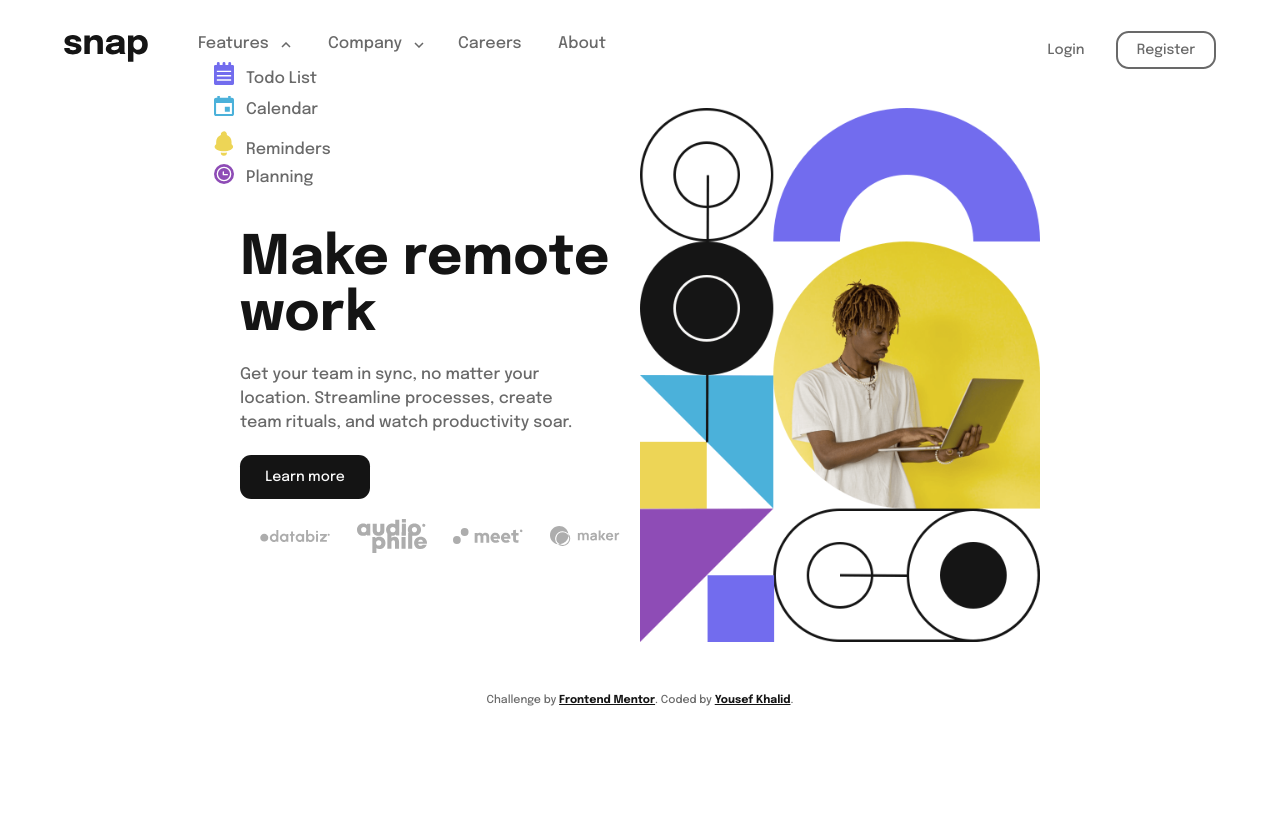
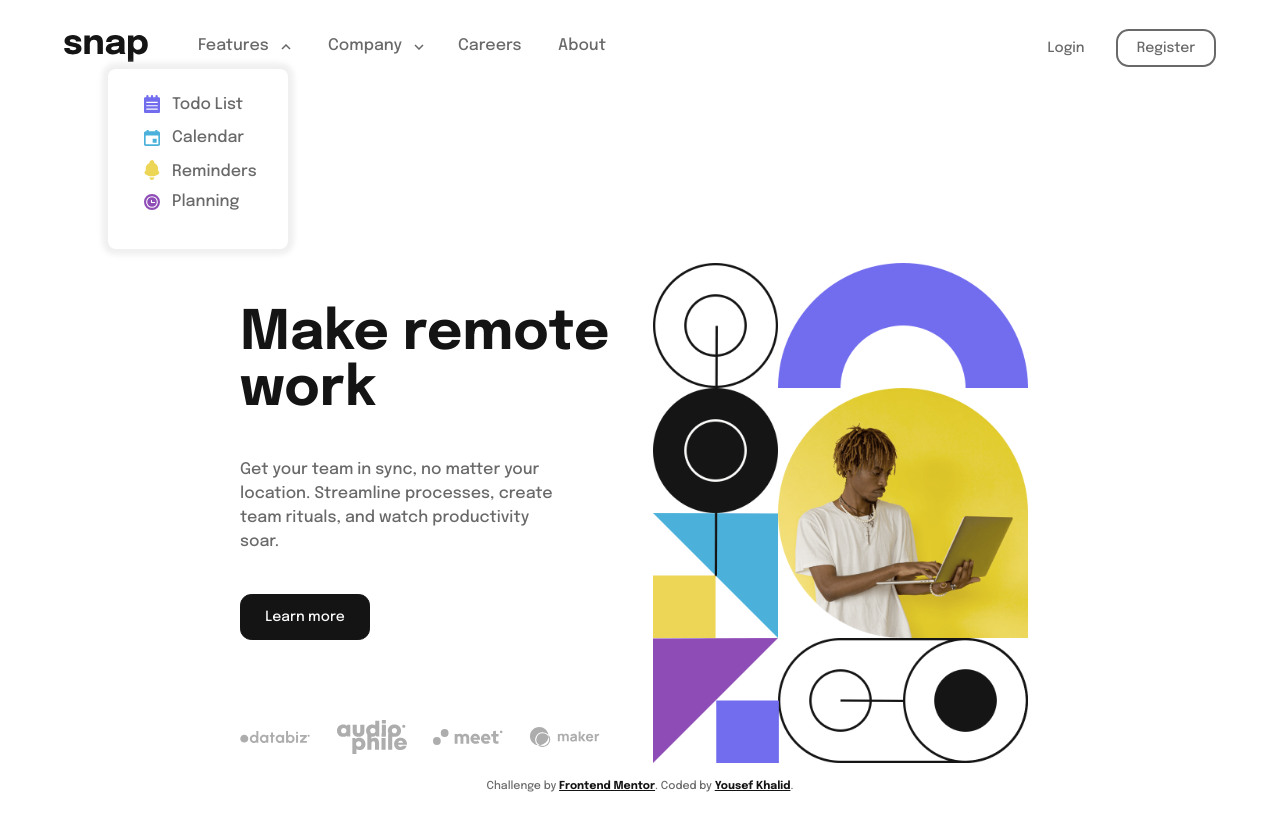
Before and after one commit to YousefKhalid-iq/intro-section-with-dropdown-navigation-main, a plain HTML site: page index.html in a window 1280 px wide. Both pictures are taken after a click on the link "Features". Before the commit the page ends 800 px from the top, so only its background shows below. Drawn offline with Linux system fonts and the light colour scheme.

Commit message:
Fifth Commit

```diff
--- a/index.html
+++ b/index.html
@@ -30,7 +30,7 @@
             <a id="features" href="#">Features<img class="arrow-icon" src="/images/icon-arrow-down.svg" alt="" role="presentation"></a>
             <ul class="features-list">
               <li><img class="side-icons" src="/images/icon-todo.svg" alt="" role="presentation"><a href="#">Todo List</a></li>
-              <li><img class="side-icons" src="/images/icon-calendar.svg" alt="" role="presentation"><a href="#">Calendar</a></li>
+              <li class="calender-item"><img class="side-icons" src="/images/icon-calendar.svg" alt="" role="presentation"><a href="#">Calendar</a></li>
               <li><img class="side-icons" src="/images/icon-reminders.svg" alt="" role="presentation"><a href="#">Reminders</a></li>
               <li><img class="side-icons" src="/images/icon-planning.svg" alt="" role="presentation"><a href="#">Planning</a></li>
             </ul>
--- a/style/main.scss
+++ b/style/main.scss
@@ -24,6 +24,7 @@ $full-dark: rgba(50, 50, 50, 0.50);
 body {
   font-family: "Epilogue", sans-serif;
   padding-top: 25px;
+
 }
 
 .dark-cont {
@@ -157,6 +158,10 @@ ul {
   height: 28px;
 }
 
+.features-list .calender-item {
+  margin: 6px 6px 3px 6px;
+}
+
 .side-icons {
   margin-right: 12px;
   margin-bottom: -2px;
@@ -253,7 +258,7 @@ h1 {
 .main-btn {
   width: 125px;
   margin: 20px auto;
-  border: 0;
+  border: solid 1px $almost-black;
   background-color: $almost-black;
   color: $almost-white;
   font-family: $main-font;
@@ -261,6 +266,13 @@ h1 {
   border-radius: 0.7rem;
   font-size: 14px;
   cursor: pointer;
+  transition: all 0.3s ease-in-out;
+}
+
+.main-btn:hover {
+  color: $almost-black;
+  background-color: $almost-white;
+  font-weight: 700;
 }
 
 .sponsers-cont {
@@ -294,6 +306,13 @@ h1 {
 
   .features-list, .company-list {
     margin: 15px 40px 15px 80px;
+  }
+
+  .attribution {
+    position: fixed;
+    bottom: 1%;
+    right: 0;
+    left: 0;
   }
 }
 
@@ -342,15 +361,17 @@ h1 {
 
   .nav-btn-cont {
     align-items: center;
+    margin-bottom: 5px;
   }
 
   .header-links-cont {
-    justify-content: start;
     margin-left: 50px;
+    margin-top: 12px;
+    justify-content: left;
   }
 
   .features-cont, .company-cont, .carriers, .about {
-    margin: 10px 0;
+    margin: 0;
     width: 130px;
     padding: 0;
   }
@@ -365,12 +386,35 @@ h1 {
   }
 
   .features-list, .company-list {
-    margin: 10px;
     width: 150px;
+    height: 150px;
+    padding: 20px 30px;
+    border-radius: 0.5rem;
+    box-shadow: 0 0px 5px 6px rgba(230, 230, 230, 0.6);
+    clip-path: inset(Apx Bpx Cpx Dpx);
+  }
+
+  .features-list {
+    margin-left: -90px;
+    width: 180px;
+    height: 180px;
+  }
+
+  .features-list li {
+    width: 120px;
+  }
+
+  .company-list {
+    margin-left: 0px;
   }
 
   .side-icons {
-    width: 20px;
+    width: 16px;
+    margin-bottom: -4px;
+  }
+
+  .features-list .calender-item {
+    margin: 6px 6px -4px 6px;
   }
 
   .login-btn, .register-btn {
@@ -388,7 +432,8 @@ h1 {
   .main-content-desktop {
     display: flex;
     width: 800px;
-    margin: 0 auto;
+    height: 800px;
+    margin: 40px auto 0 auto;
     justify-content: center;
     align-items: center;
   }
@@ -396,37 +441,55 @@ h1 {
   .main-content {
     width: 100%;
     text-align: left;
+    margin: 0 auto;
   }
 
   h1 {
     font-size: 3.4rem;
+    padding: 30px 0 40px 0;
   }
 
   .main-p {
     margin: 0;
+    width: 80%;
   }
 
   .main-btn {
     padding: 15px 20px;
     width: 130px;
+    margin: 40px auto 80px auto;
+  }
+
+  .sponsers-cont {
+    margin: 0;
   }
 
   .desktop-img-cont {
     display: block;
     width: 100%;
+    margin: 0 auto;
   }
 
   .desktop-img {
     width: 100%;
-    height: 600px;
+    height: 500px;
     object-fit: contain;
+    margin: 0 auto;
   }
+}
+
+@media only screen and (min-width: 1440px) {
+  .main-content-desktop {
+    height: 1000px;
+  }
+    .desktop-img {
+      height: 800px;
+    }
 }
 
 .attribution {
   font-size: 11px;
   text-align: center;
-  margin-top: 15px;
   color: $medium-grey;
 }
 
```
Also changed, not shown: style/main.css, 1 other file.
